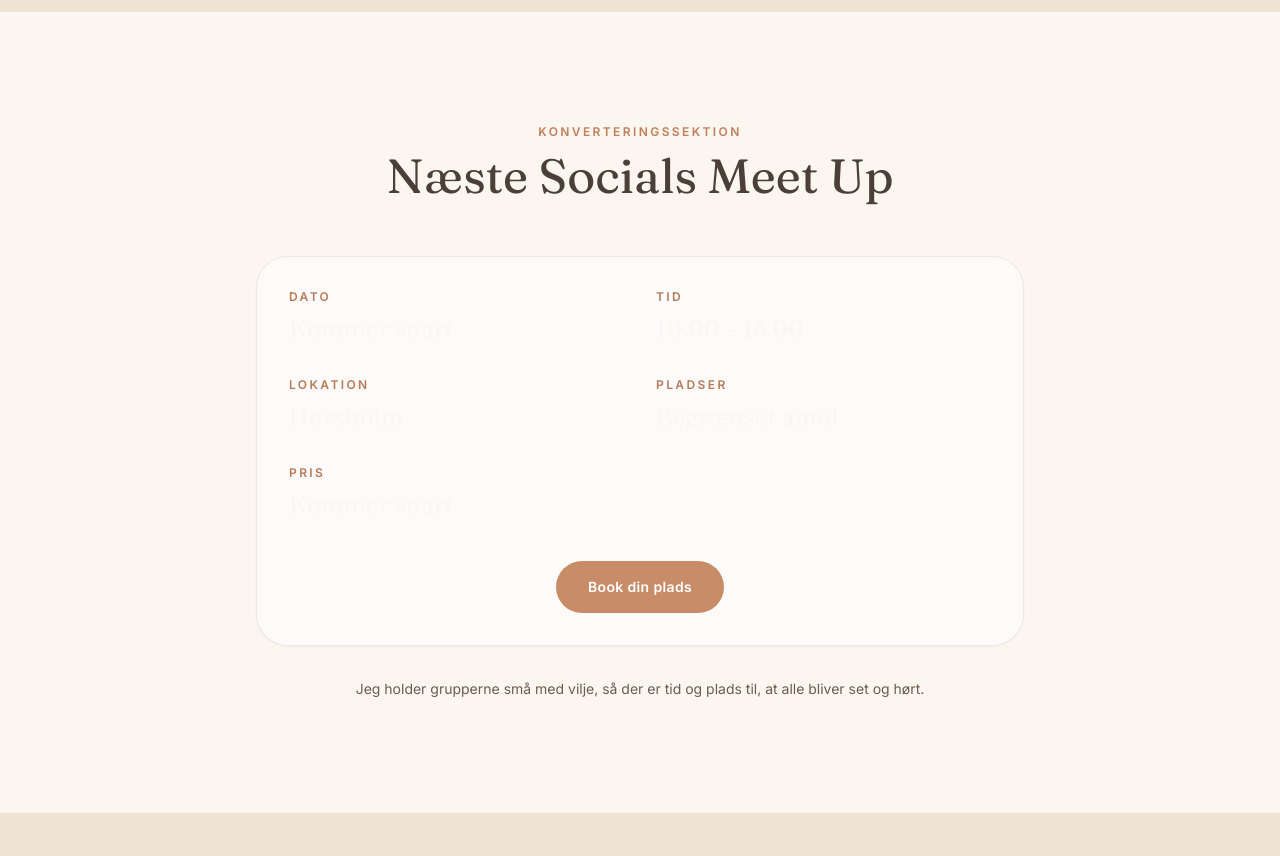
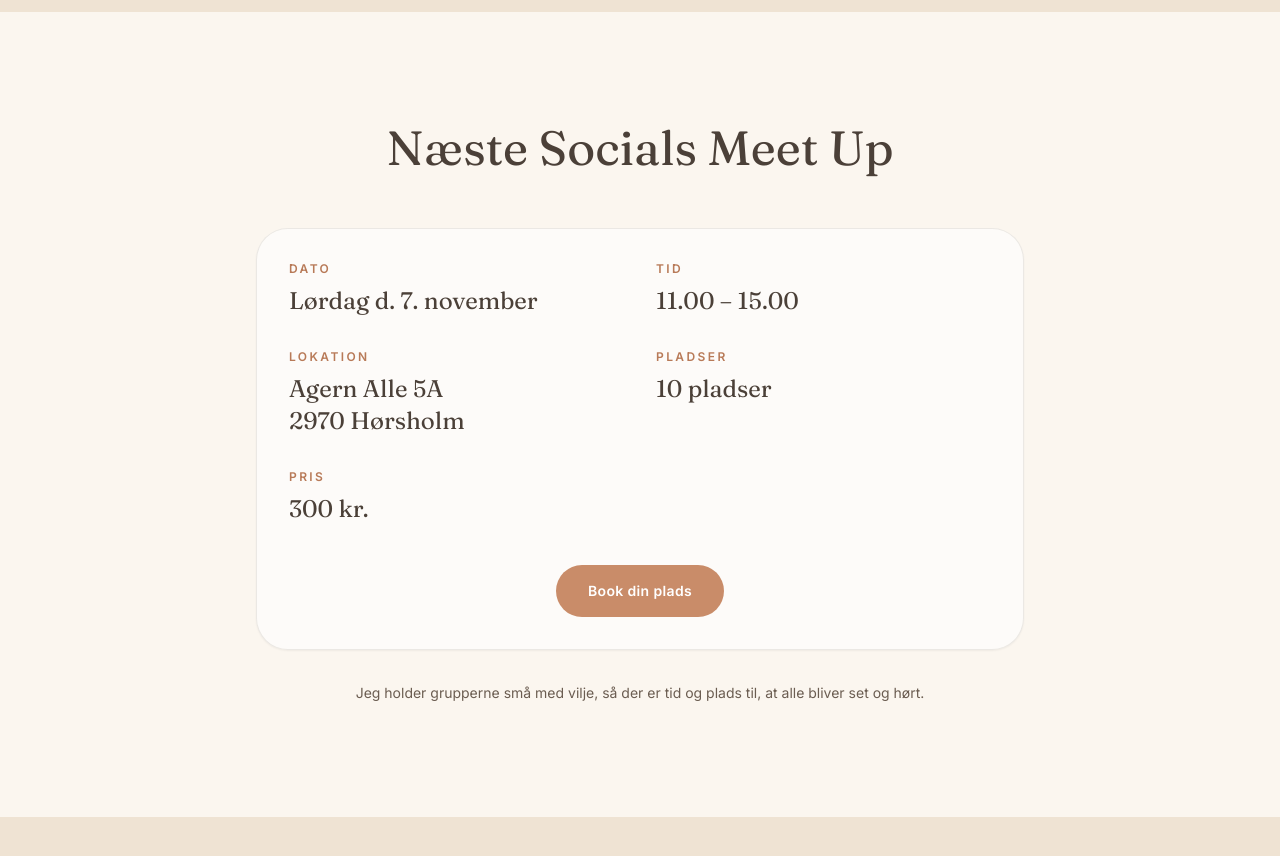
Before and after one commit to AnjaLLehmann/Socials-Agency, a Next.js app: page / in a window 1280 px wide. Shown: the part 2340-3196 px from the top of the page. Built offline with nearby package versions, Linux system fonts and the light colour scheme; a web font is replaced by a local one.

Commit message:
Add files via upload

```diff
--- a/app/page.tsx
+++ b/app/page.tsx
@@ -3,6 +3,7 @@ import Link from "next/link";
 import Image from "next/image";
 import SectionHeading from "@/components/SectionHeading";
 import WaitlistForm from "@/components/WaitlistForm";
+import SocialsMeetUpScrollReset from "@/components/SocialsMeetUpScrollReset";
 
 // This landing page is a separate, standalone page for the "Socials Meet Up"
 // networking concept. It intentionally lives outside the main navigation
@@ -56,11 +57,11 @@ const expectCards = [
 ];
 
 const eventDetails = [
-  { label: "Dato", value: "Kommer snart" },
-  { label: "Tid", value: "10.00 – 15.00" },
-  { label: "Lokation", value: "Hørsholm" },
-  { label: "Pladser", value: "Begrænset antal" },
-  { label: "Pris", value: "Kommer snart" },
+  { label: "Dato", lines: ["Lørdag d. 7. november"] },
+  { label: "Tid", lines: ["11.00 – 15.00"] },
+  { label: "Lokation", lines: ["Agern Alle 5A", "2970 Hørsholm"] },
+  { label: "Pladser", lines: ["10 pladser"] },
+  { label: "Pris", lines: ["300 kr."] },
 ];
 
 const schedule = [
@@ -110,6 +111,8 @@ const upcomingDates = [
 export default function SocialsMeetUpPage() {
   return (
     <>
+      <SocialsMeetUpScrollReset />
+
       {/* 1. HERO */}
       <section className="overflow-hidden bg-cream">
         <div className="container-page grid grid-cols-1 items-center gap-12 py-20 lg:grid-cols-2 lg:py-28">
@@ -210,17 +213,20 @@ export default function SocialsMeetUpPage() {
       <section id="naeste-meetup" className="py-20 lg:py-28">
         <div className="container-page">
           <SectionHeading
-            eyebrow="Konverteringssektion"
             title="Næste Socials Meet Up"
             align="center"
           />
-          <div className="card mx-auto mt-14 max-w-3xl bg-espresso text-cream">
+          <div className="card mx-auto mt-14 max-w-3xl">
             <div className="grid grid-cols-1 gap-8 sm:grid-cols-2">
               {eventDetails.map((detail) => (
                 <div key={detail.label}>
                   <p className="eyebrow !text-[#B87A58]">{detail.label}</p>
-                  <p className="mt-2 font-display text-2xl text-cream">
-                    {detail.value}
+                  <p className="mt-2 font-display text-xl text-espresso sm:text-2xl">
+                    {detail.lines.map((line, i) => (
+                      <span key={i} className="block">
+                        {line}
+                      </span>
+                    ))}
                   </p>
                 </div>
               ))}
```
